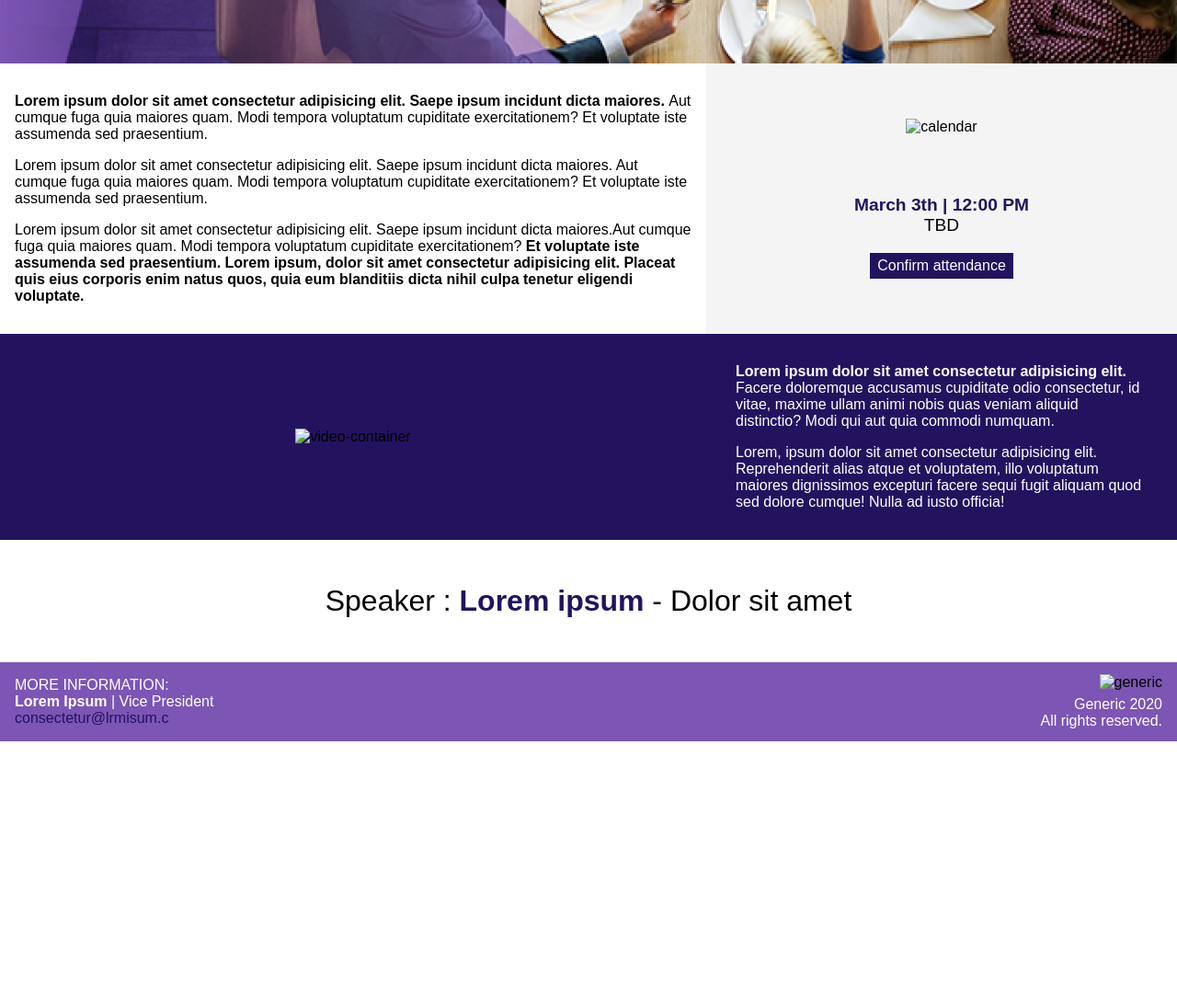
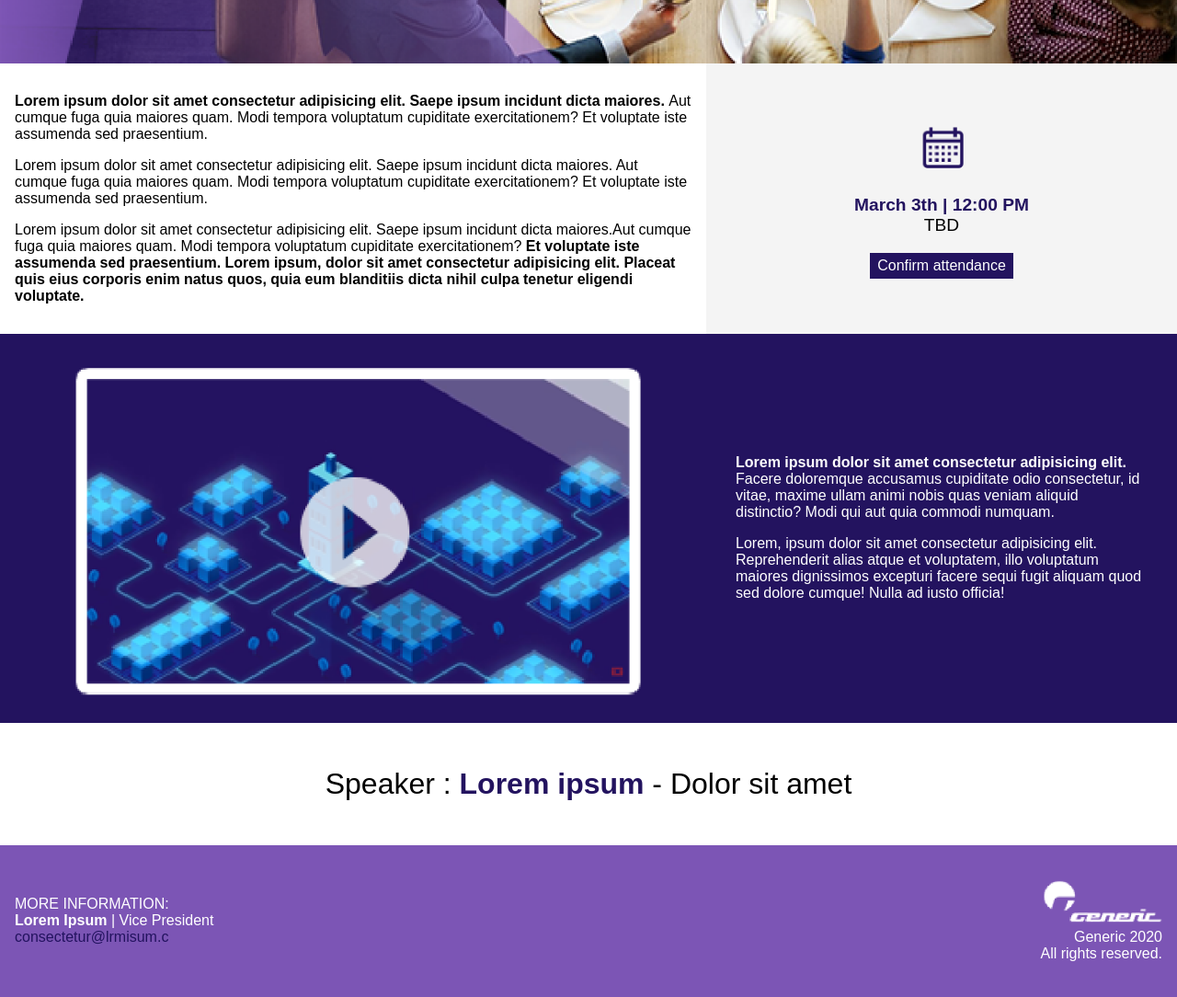
Before and after one commit to Tommignacio/Naiades, a plain HTML site: page index.html in a window 1280 px wide. Shown: the part 780-1864 px from the top of the page at 92% size. Before the commit the page ends 1586 px from the top, so only its background shows below. Drawn offline with Linux system fonts and the light colour scheme; the site is published under a folder, as on GitHub Pages, so addresses that start at the root find nothing.

Commit message:
second commit

```diff
--- a/index.html
+++ b/index.html
@@ -48,7 +48,7 @@
 				</p>
 			</div>
 			<div class="calendar-container">
-				<img src="/img/calendar.png" alt="calendar" />
+				<img src="img/calendar.png" alt="calendar" />
 				<p class="date">March 3th | 12:00 PM</p>
 				<p class="TBD">TBD</p>
 				<button>Confirm attendance</button>
@@ -56,7 +56,7 @@
 		</article>
 		<article class="video-container">
 			<div class="video-img-container">
-				<img src="/img/video-img.png" alt="video-container" />
+				<img src="img/video-img.png" alt="video-container" />
 			</div>
 			<div class="video-txt-container">
 				<p>
@@ -86,7 +86,7 @@
 				<p style="color: var(--violet-color)">consectetur@lrmisum.c</p>
 			</div>
 			<div class="generic-container">
-				<img src="/img/footer-Logo.png" alt="generic" />
+				<img src="img/footer-Logo.png" alt="generic" />
 				<p>Generic 2020</p>
 				<p>All rights reserved.</p>
 			</div>
```
